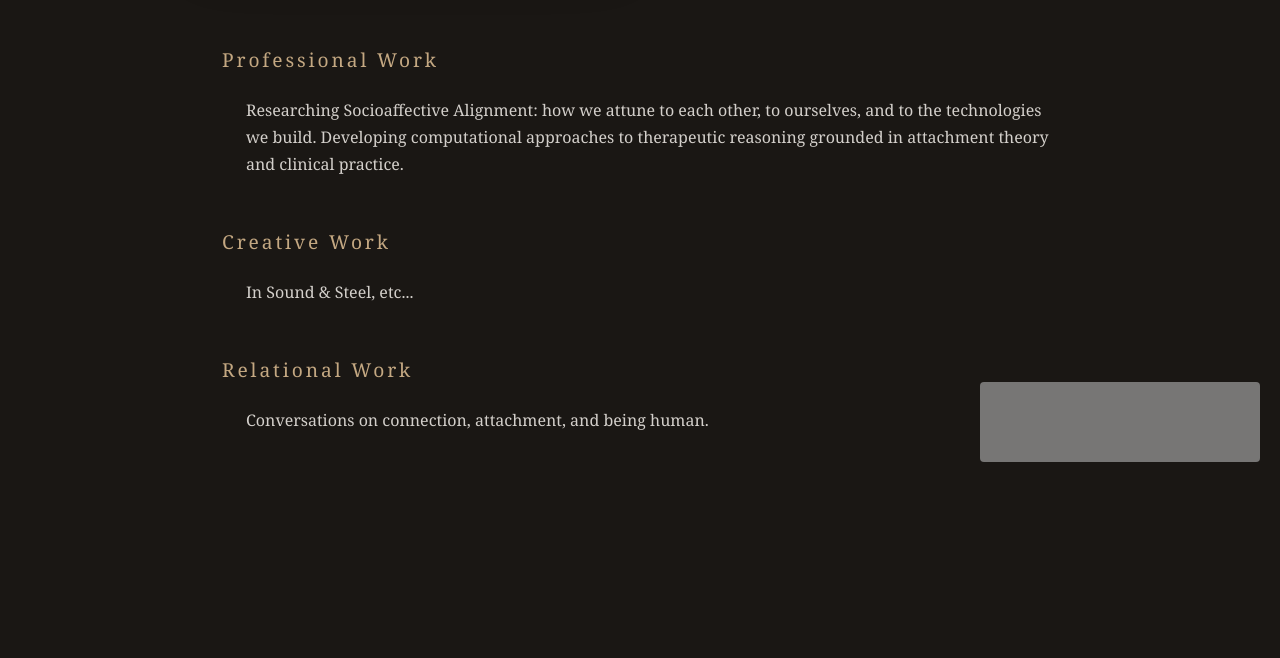
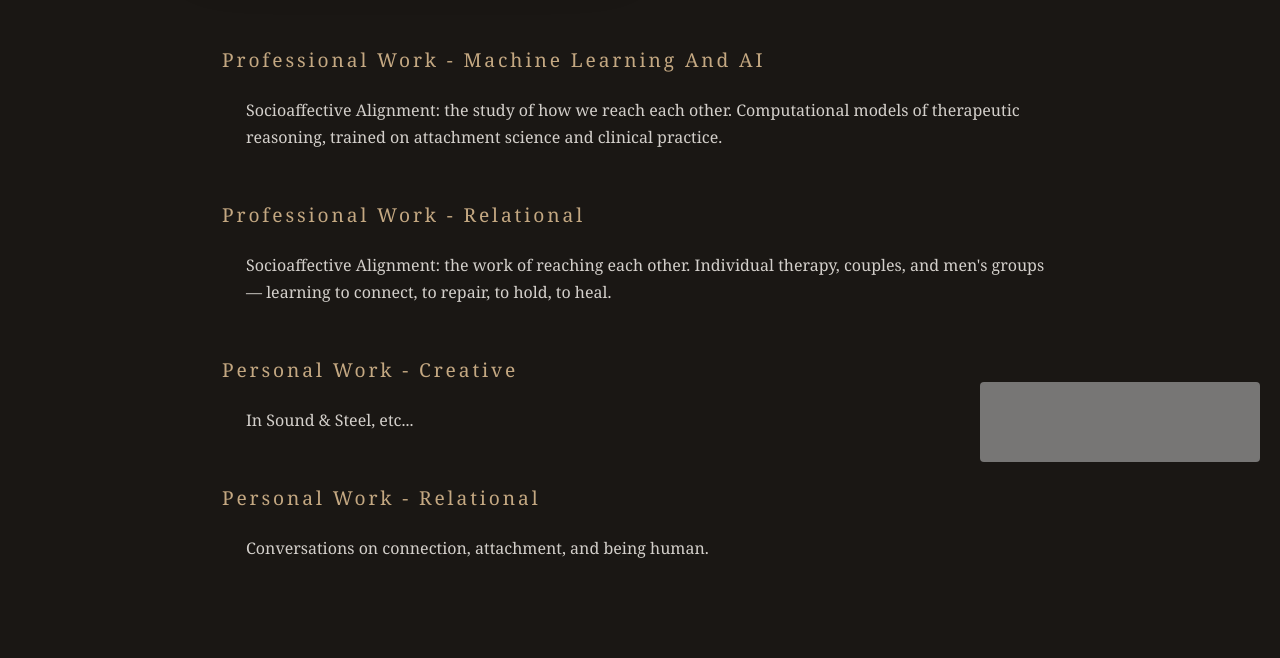
Before and after one commit to geosh5676/geosh5676.github.io, a Jekyll site: the page index.html, which Jekyll copies as it is, in a window 1280 px wide. Shown: the part 410-1068 px from the top of the page. Built offline with Jekyll 4.4.1, drawn with Linux system fonts in a browser that asks for light colours; before the commit the page ends 940 px from its top, so only the background shows below that; grey boxes are pictures that could not be loaded.

Commit message:
Reorganize landing page, add professional-relational section
- Split Professional/Personal work categories
- Add Professional Work - Relational with TSR placeholders
- Create professional-relational.html for therapy services
- Update Socioaffective Alignment descriptions
- Add [EDIT] markers to blog post claims needing review

Co-Authored-By: Claude Opus 4.5 <noreply@anthropic.com>

```diff
--- a/index.html
+++ b/index.html
@@ -231,22 +231,29 @@
             </div>
         </header>
 
-        <section id="professional">
-            <h2><a href="professional.html">Professional Work</a></h2>
+        <section id="professional-ml">
+            <h2><a href="professional.html">Professional Work - Machine Learning and AI</a></h2>
             <p>
-                Researching Socioaffective Alignment: how we attune to each other, to ourselves, and to the technologies we build. Developing computational approaches to therapeutic reasoning grounded in attachment theory and clinical practice.
+                Socioaffective Alignment: the study of how we reach each other. Computational models of therapeutic reasoning, trained on attachment science and clinical practice.
             </p>
         </section>
 
-        <section id="creative">
-            <h2><a href="creative.html">Creative Work</a></h2>
+        <section id="professional-relational">
+            <h2><a href="professional-relational.html">Professional Work - Relational</a></h2>
+            <p>
+                Socioaffective Alignment: the work of reaching each other. Individual therapy, couples, and men's groups — learning to connect, to repair, to hold, to heal.
+            </p>
+        </section>
+
+        <section id="personal-creative">
+            <h2><a href="creative.html">Personal Work - Creative</a></h2>
             <p>
                 In Sound & Steel, etc...
             </p>
         </section>
 
-        <section id="relational">
-            <h2><a href="relational.html">Relational Work</a></h2>
+        <section id="personal-relational">
+            <h2><a href="relational.html">Personal Work - Relational</a></h2>
             <p>
                 Conversations on connection, attachment, and being human.
             </p>
```
Also changed, not shown: _posts/2026-01-13-when-the-model-becomes-the-therapist.md (+2 -4 lines), professional-relational.html (added, +224 -0 lines).
